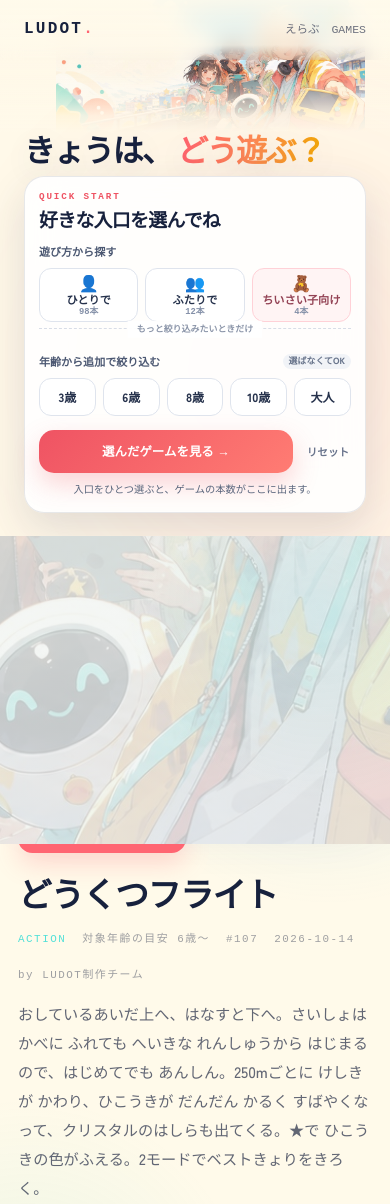
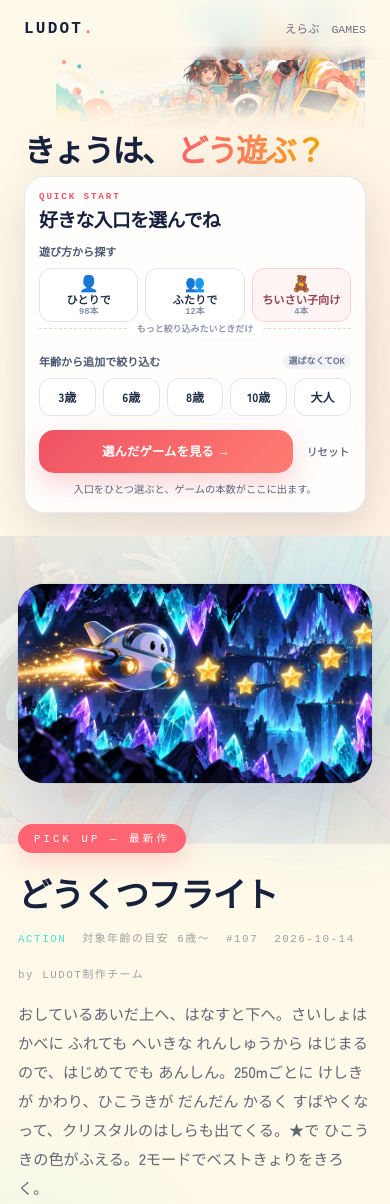
Before and after one commit to ukeyuri2014-wq/picotto-games, a plain HTML site: page index.html in a window 390 px wide. Shown: the top 1204 px of the page. Drawn offline with Linux system fonts and the light colour scheme; no server answers; a web font is replaced by a local one.

Commit message:
Fix top page: move fixed background to body so PICK UP section is visible

```diff
--- a/index.html
+++ b/index.html
@@ -802,8 +802,8 @@
       linear-gradient(180deg, rgba(242,250,255,.54) 0%, rgba(255,253,246,.52) 56%, rgba(255,248,235,.58) 100%);
     background-size: 28px 28px, auto;
   }
-  .showcase::before,
-  body > .wrap::before {
+  /* 背景は body に1枚だけ置く（2026-10-21：下の一覧部分の固定背景が上の「PICK UP」枠に重なって隠していたため） */
+  body::before {
     content: "";
     position: fixed;
     z-index: -1;
@@ -814,8 +814,7 @@
       url("assets/picotto-pop-play-hero-v3.jpg") 68% center / cover no-repeat;
     filter: saturate(.82) contrast(.96);
   }
-  .showcase::after,
-  body > .wrap::after {
+  body::after {
     content: "";
     position: fixed;
     z-index: -1;
@@ -843,8 +842,7 @@
   }
 
   @media (max-width: 720px) {
-    .showcase::before,
-    body > .wrap::before {
+    body::before {
       background:
         linear-gradient(180deg, rgba(255,250,235,.86), rgba(244,251,252,.78)),
         url("assets/picotto-pop-play-hero-v3.jpg") 73% center / auto 100% no-repeat;
```
